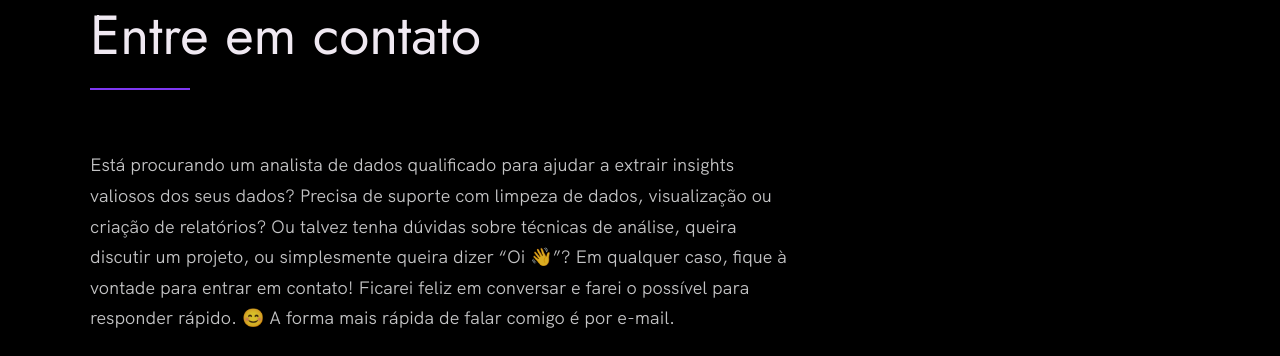
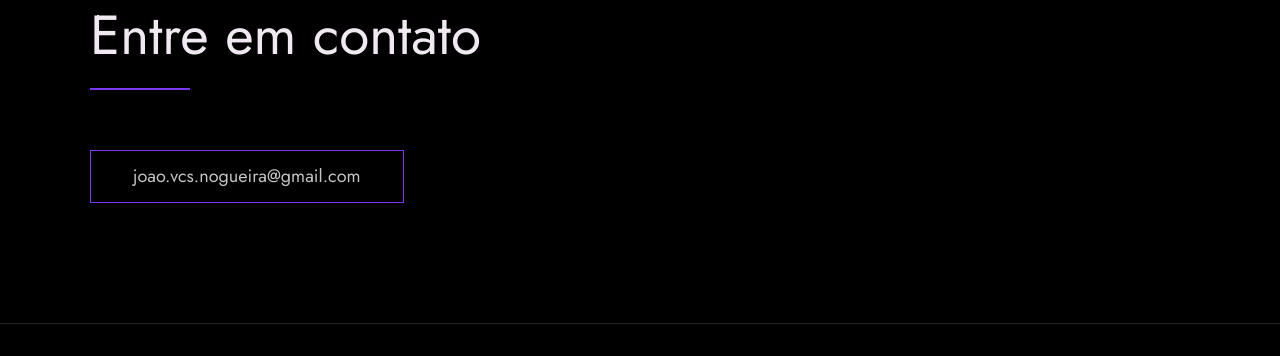
Before and after one commit to joaovnogueira/portfolio, a plain HTML site: page index.html in a window 1280 px wide. Shown: the part 10662-11018 px from the top of the page. Drawn offline with Linux system fonts and the light colour scheme.

Commit message:
mudanças no footer

```diff
--- a/index.html
+++ b/index.html
@@ -399,15 +399,7 @@
     <div class="row">
       <h2>Entre em contato</h2>
       <div class="contact__info">
-        <p>
-          Está procurando um analista de dados qualificado para ajudar a extrair insights valiosos dos seus dados?
-          Precisa de suporte com limpeza de dados, visualização ou criação de relatórios?
-          Ou talvez tenha dúvidas sobre técnicas de análise, queira discutir um projeto, ou simplesmente queira dizer “Oi 👋”?
-          Em qualquer caso, fique à vontade para entrar em contato! Ficarei feliz em conversar e farei o possível para responder rápido.
-          😊 A forma mais rápida de falar comigo é por e-mail.
-        </p>
-        <!-- Replace the email with yours -->
-        <a href="mailto:joao.vcs.nogueira@gmail.com" class="btn">joao.vcs.nogueira@gmail.com</a>
+          <a href="mailto:joao.vcs.nogueira@gmail.com" class="btn">joao.vcs.nogueira@gmail.com</a>
       </div>
     </div>
   </section>
```
